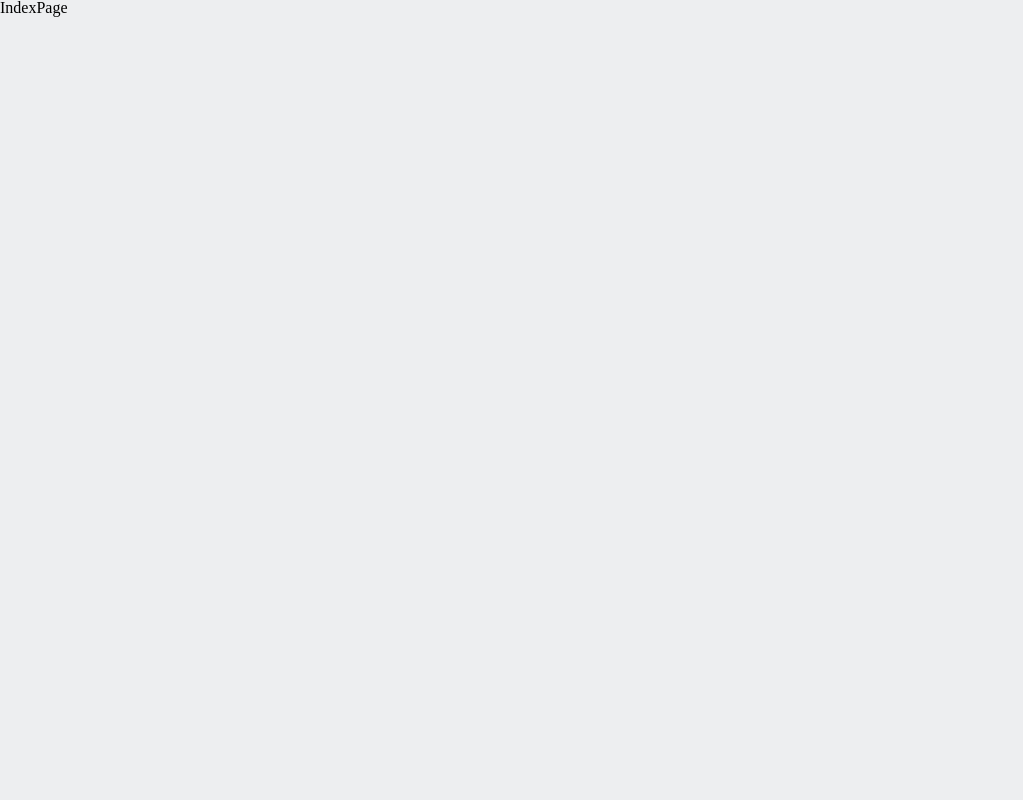
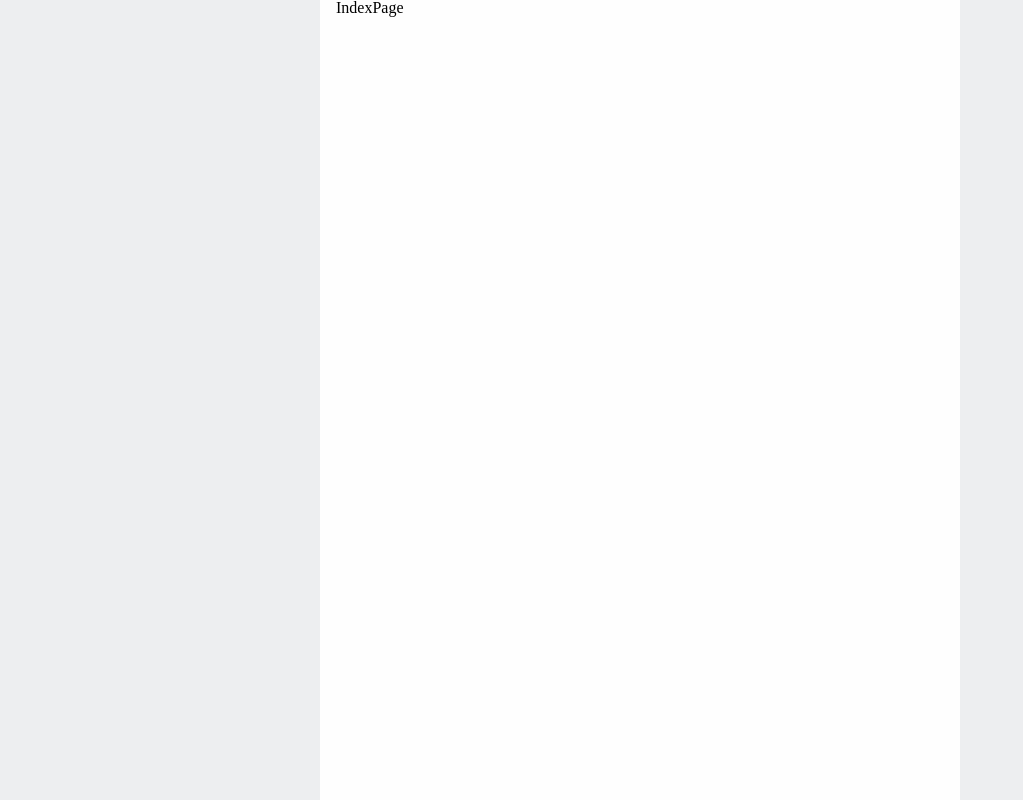
Before and after one commit to c-h-w-h/aboohae, a React (Vite) app: page / in a window 1280 px wide. Shown: the whole page, without its empty margins (0-1023 px from the left). Built offline with nearby package versions, Linux system fonts and the light colour scheme; a web font is replaced by a local one.

Commit message:
feat: Routes 컴포넌트 구현
- MobileContainer 적용
- 기본 routes 설정

Co-authored-by: Hyunbin Lee <iyu88@users.noreply.github.com>

```diff
--- /dev/null
+++ b/src/pages/BankPage.tsx
@@ -0,0 +1,5 @@
+const BankPage = () => {
+  return <div>BankPage</div>;
+};
+
+export default BankPage;
--- /dev/null
+++ b/src/pages/LoanPage.tsx
@@ -0,0 +1,5 @@
+const LoanPage = () => {
+  return <div>LoanPage</div>;
+};
+
+export default LoanPage;
--- a/src/routes/index.tsx
+++ b/src/routes/index.tsx
@@ -1,10 +1,17 @@
+import MobileContainer from '@components-layout/MobileContainer';
 import { Routes as ReactRouterRoutes, Route } from 'react-router-dom';
+import BankPage from 'src/pages/BankPage';
 import IndexPage from 'src/pages/IndexPage';
+import LoanPage from 'src/pages/LoanPage';
 
 const Routes = () => {
   return (
     <ReactRouterRoutes>
-      <Route index element={<IndexPage />} />
+      <Route path="/" element={<MobileContainer />}>
+        <Route index element={<IndexPage />} />
+        <Route path="/loan" element={<LoanPage />} />
+        <Route path="/bank" element={<BankPage />} />
+      </Route>
     </ReactRouterRoutes>
   );
 };
```
